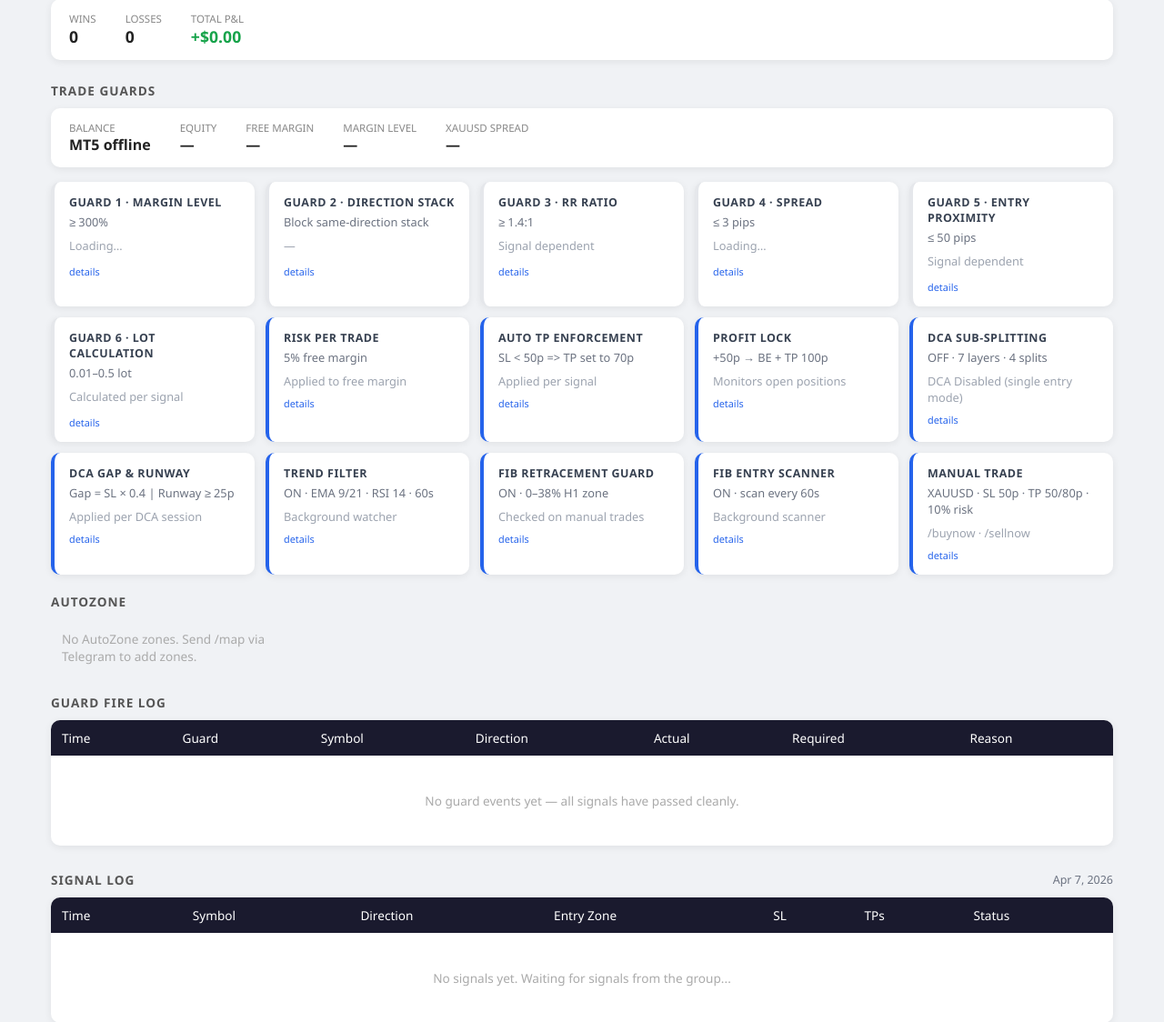
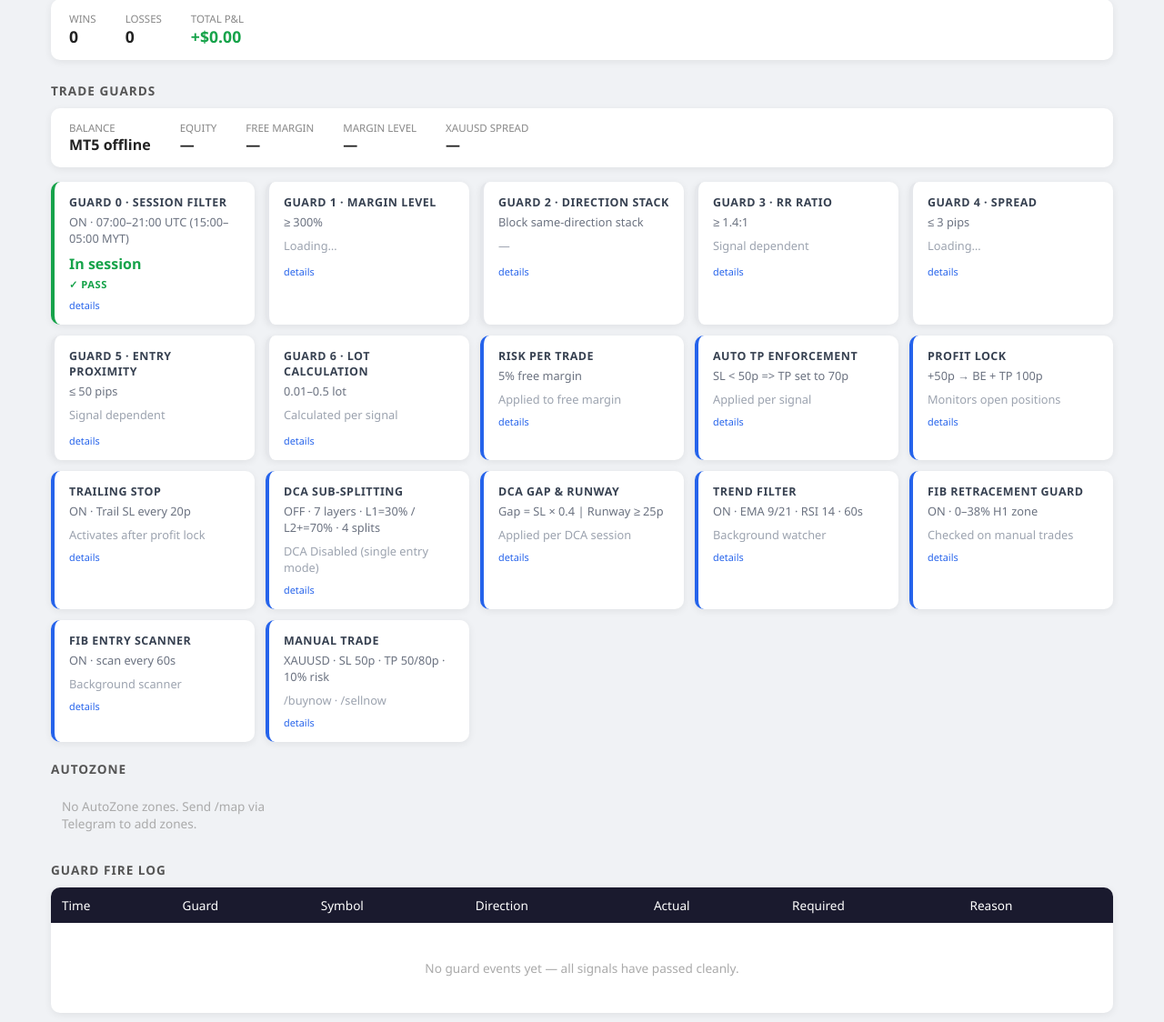
Before and after one commit to jerzagit/botsignal, a Flask app: page / in a window 1280 px wide. Shown: the part 273-1397 px from the top of the page at 91% size. Run offline with Flask 3, Linux system fonts and the light colour scheme; data that the repository does not hold is empty.

Commit message:
Update dashboard: session filter, trailing stop, weighted DCA split
- Guard 0 Session Filter card (07:00–21:00 UTC live in/out status)
- Guard 5 proximity updated to 5 pips (was 50)
- Guard 6 lot calc shows weighted 30/70 L1/L2+ split scenario
- Profit Lock card updated (mentions trailing stop activation)
- New Trailing Stop info card (20p trail after profit lock)
- DCA Sub-Splitting card reflects weighted split + Runner trail
- Manual Trade card notes session guard bypassed for /buynow /sellnow
- JS: GUARD_LABELS + loadGuardConfig updated for session/trail config
- DCA estimate display: L1:lot(splits) L2+:lot(splits) format

Co-Authored-By: Claude Sonnet 4.6 <noreply@anthropic.com>

```diff
--- a/dashboard/app.py
+++ b/dashboard/app.py
@@ -24,8 +24,10 @@ from core.config import (
     SL_MIN_PIPS, TP_ENFORCE_PIPS, RISK_PERCENT, MIN_LOT, MAX_LOT,
     MT5_SYMBOL_SUFFIX, SL_PIP_SIZE, ENV_MODE, MAP_ENABLED,
     PROFIT_LOCK_ENABLED, PROFIT_LOCK_PIPS, PROFIT_LOCK_TP_PIPS,
+    TRAIL_ENABLED, TRAIL_PIPS,
+    SESSION_FILTER_ENABLED, SESSION_START_HOUR_UTC, SESSION_END_HOUR_UTC,
     LAYER_MODE, LAYER_COUNT, LAYER2_PIPS, MAX_SUB_SPLITS,
-    L2_GAP_RATIO, L2_MIN_RUNWAY_PIPS,
+    L2_GAP_RATIO, L2_MIN_RUNWAY_PIPS, L1_LOT_RATIO,
     FIB_GUARD_ENABLED, FIB_MAX_RETRACEMENT,
     FIB_SCANNER_ENABLED, FIB_SCANNER_INTERVAL,
     TREND_ENABLED, TREND_INTERVAL,
@@ -185,8 +187,18 @@ def api_signals():
 @app.route("/api/guards/config")
 def api_guards_config():
     """Return guard thresholds from .env so the dashboard can display them."""
+    # Session hours in MYT (UTC+8) for display
+    start_myt = (SESSION_START_HOUR_UTC + 8) % 24
+    end_myt   = (SESSION_END_HOUR_UTC   + 8) % 24
+
     return jsonify({
         "env_mode":  ENV_MODE,
+        "session_filter": {
+            "enabled":    SESSION_FILTER_ENABLED,
+            "start_utc":  SESSION_START_HOUR_UTC,
+            "end_utc":    SESSION_END_HOUR_UTC,
+            "threshold":  f"{'ON' if SESSION_FILTER_ENABLED else 'OFF'} · {SESSION_START_HOUR_UTC:02d}:00–{SESSION_END_HOUR_UTC:02d}:00 UTC ({start_myt:02d}:00–{end_myt:02d}:00 MYT)",
+        },
         "margin":    {"threshold": f"≥ {MIN_MARGIN_LEVEL:.0f}%",    "enabled": True},
         "stack":     {"threshold": "Block same-direction stack",     "enabled": BLOCK_SAME_DIRECTION_STACK},
         "rr_ratio":  {"threshold": f"≥ {MIN_RR_RATIO:.1f}:1",       "enabled": True},
@@ -197,7 +209,12 @@ def api_guards_config():
         "auto_tp":   {"threshold": f"SL < {SL_MIN_PIPS}p => TP set to {TP_ENFORCE_PIPS}p"},
         "profit_lock": {
             "threshold": f"+{PROFIT_LOCK_PIPS}p → BE + TP {PROFIT_LOCK_TP_PIPS}p",
-            "enabled": PROFIT_LOCK_ENABLED,
+            "enabled":   PROFIT_LOCK_ENABLED,
+        },
+        "trail": {
+            "enabled":   TRAIL_ENABLED,
+            "pips":      TRAIL_PIPS,
+            "threshold": f"{'ON' if TRAIL_ENABLED else 'OFF'} · Trail SL every {TRAIL_PIPS}p",
         },
         "dca": {
             "enabled":        LAYER_MODE,
@@ -205,14 +222,15 @@ def api_guards_config():
             "layer_gap_pips": LAYER2_PIPS,
             "max_sub_splits": MAX_SUB_SPLITS,
             "min_lot":        MIN_LOT,
-            "threshold":      f"{'ON' if LAYER_MODE else 'OFF'} · {LAYER_COUNT} layers · {MAX_SUB_SPLITS} splits",
+            "l1_lot_ratio":   L1_LOT_RATIO,
+            "threshold":      f"{'ON' if LAYER_MODE else 'OFF'} · {LAYER_COUNT} layers · L1={int(L1_LOT_RATIO*100)}% / L2+={int((1-L1_LOT_RATIO)*100)}% · {MAX_SUB_SPLITS} splits",
         },
         "dynamic_gap": {
-            "enabled":      L2_GAP_RATIO > 0,
-            "gap_ratio":    L2_GAP_RATIO,
-            "min_runway":   L2_MIN_RUNWAY_PIPS,
+            "enabled":       L2_GAP_RATIO > 0,
+            "gap_ratio":     L2_GAP_RATIO,
+            "min_runway":    L2_MIN_RUNWAY_PIPS,
             "fallback_pips": LAYER2_PIPS,
-            "threshold":    f"Gap = SL × {L2_GAP_RATIO} | Runway ≥ {L2_MIN_RUNWAY_PIPS}p" if L2_GAP_RATIO > 0 else f"Fixed {LAYER2_PIPS}p gap",
+            "threshold":     f"Gap = SL × {L2_GAP_RATIO} | Runway ≥ {L2_MIN_RUNWAY_PIPS}p" if L2_GAP_RATIO > 0 else f"Fixed {LAYER2_PIPS}p gap",
         },
         "trend": {
             "enabled":    TREND_ENABLED,
@@ -271,21 +289,33 @@ def api_guards_live():
         dca_estimate = None
         if acc and LAYER_MODE:
             free = acc.margin_free
-            # Rough lot estimate: (free × risk%) / (50 SL × $10 pip_value)
             est_total_lot = round(free * RISK_PERCENT / (50 * 10), 2)
             if est_total_lot >= MIN_LOT:
-                est_layers = min(LAYER_COUNT, max(1, int(est_total_lot / MIN_LOT)))
-                est_lot_per_layer = round(est_total_lot / est_layers, 2)
-                est_affordable = max(1, int(est_lot_per_layer / MIN_LOT))
-                est_splits = min(est_affordable, MAX_SUB_SPLITS)
-                est_sub_lot = max(MIN_LOT, round(est_lot_per_layer / est_splits, 2))
+                # SL cap: 50p SL, gap = 50×0.40 = 20p → safe_steps = int(49/20) = 2 → max 3 layers
+                sl_pips_est  = 50
+                gap_est      = max(1, int(sl_pips_est * L2_GAP_RATIO))
+                safe_steps   = int((sl_pips_est - 1) / gap_est)
+                est_layers   = max(1, min(LAYER_COUNT, min(int(est_total_lot / MIN_LOT), 1 + safe_steps)))
+                # Weighted L1/L2+ split
+                if est_layers == 1:
+                    l1_lot = est_total_lot
+                    ln_lot = est_total_lot
+                else:
+                    l1_lot = max(MIN_LOT, round(est_total_lot * L1_LOT_RATIO, 2))
+                    ln_lot = max(MIN_LOT, round((est_total_lot - l1_lot) / (est_layers - 1), 2))
+                # Sub-splits per layer
+                l1_splits = min(max(1, int(l1_lot / MIN_LOT)), MAX_SUB_SPLITS)
+                ln_splits = min(max(1, int(ln_lot / MIN_LOT)), MAX_SUB_SPLITS)
                 dca_estimate = {
                     "total_lot":     est_total_lot,
                     "layers":        est_layers,
-                    "lot_per_layer": est_lot_per_layer,
-                    "splits":        est_splits,
-                    "sub_lot":       est_sub_lot,
-                    "total_orders":  est_layers * est_splits,
+                    "l1_lot":        l1_lot,
+                    "ln_lot":        ln_lot,
+                    "l1_splits":     l1_splits,
+                    "ln_splits":     ln_splits,
+                    "splits":        l1_splits,   # kept for legacy display
+                    "sub_lot":       max(MIN_LOT, round(l1_lot / l1_splits, 2)),
+                    "total_orders":  l1_splits + (est_layers - 1) * ln_splits if est_layers > 1 else l1_splits,
                 }
 
         return jsonify({
--- a/dashboard/templates/index.html
+++ b/dashboard/templates/index.html
@@ -263,8 +263,23 @@
     </div>
   </div>
 
-  <!-- Guard cards (6 guards + 2 info cards) -->
+  <!-- Guard cards -->
   <div class="guards-grid" id="guards-grid">
+    <div class="guard-card" id="gc-session">
+      <div class="g-title">Guard 0 · Session Filter</div>
+      <div class="g-threshold" id="gc-session-thresh">—</div>
+      <div class="g-live na" id="gc-session-live">Loading…</div>
+      <div class="g-status" id="gc-session-status"></div>
+      <div class="g-toggle" onclick="toggleDetail(this)">details</div>
+      <div class="g-detail">
+        Blocks ALL new entries outside London + NY trading hours. Open positions are unaffected — SL/TP still run. Manual /buynow /sellnow bypass this guard.
+        <div class="scenario">Session: 07:00–21:00 UTC = 15:00–05:00 MYT
+PASS: 18:00 UTC (London/NY overlap) → trade allowed ✓
+BLOCK: 02:00 UTC (Asian session) → entry blocked ✗
+Manual /buynow: session filter bypassed ✓
+Existing open positions: unaffected (SL/TP live)</div>
+      </div>
+    </div>
     <div class="guard-card" id="gc-margin">
       <div class="g-title">Guard 1 · Margin Level</div>
       <div class="g-threshold" id="gc-margin-thresh">—</div>
@@ -327,11 +342,11 @@ XAUUSD normal: 1-2 pips | News: 5-15 pips</div>
       <div class="g-status" id="gc-proximity-status"></div>
       <div class="g-toggle" onclick="toggleDetail(this)">details</div>
       <div class="g-detail">
-        Blocks if current price is too far from Hafiz's entry zone. Prevents entering at a bad price. Skipped for L2+ in DCA mode (deeper entries are intentionally outside zone).
-        <div class="scenario">PASS: Zone 5020-5025, price 5022 → inside zone ✓
-PASS: Zone 5020-5025, price 5028 → 30p away ✓
-BLOCK: Zone 5020-5025, price 5080 → 550p away ✗
-DCA L2+: Always skipped (enters 35p deeper by design)</div>
+        Blocks if current price is too far from Hafiz's entry zone. Tightened to 5 pips — prevents premature entry before price reaches the zone. Skipped for L2+ in DCA mode (deeper entries are intentional).
+        <div class="scenario">PASS: Zone 4650-4654, price 4652 → inside zone ✓
+PASS: Zone 4650-4654, price 4654.4 → 4p away ✓
+BLOCK: Zone 4650-4654, price 4659 → 50p away ✗
+DCA L2+: Always skipped (triggered by gap from L1 entry)</div>
       </div>
     </div>
     <div class="guard-card" id="gc-lot_calc">
@@ -341,13 +356,12 @@ DCA L2+: Always skipped (enters 35p deeper by design)</div>
       <div class="g-status" id="gc-lot_calc-status"></div>
       <div class="g-toggle" onclick="toggleDetail(this)">details</div>
       <div class="g-detail">
-        Blocks if calculated lot is 0 — account too small for even MIN_LOT. Lot = (free_margin × risk%) / (SL_pips × pip_value). In DCA mode, split by layers then dynamically sub-split per layer.
-        <div class="scenario">PASS: $1000 margin, 10% risk, 45p SL → 0.22 lot
-  DCA: 0.22 / 7 layers = 0.03/layer
-  Sub-split: min(3, MAX_SUB_SPLITS) = 3
-  → 3 sub-orders × 0.01 per layer ✓
-PASS: $500, 0.12 lot / 7 layers = 0.02
-  → 2 sub-orders × 0.01 per layer ✓
+        Blocks if calculated lot is 0 — account too small for even MIN_LOT. Lot = (free_margin × risk%) / (SL_pips × pip_value). Weighted DCA split: L1 gets 30%, remaining 70% shared across L2+.
+        <div class="scenario">PASS: $500 margin, 10% risk, 50p SL → 0.09 lot
+  L1 (30%): 0.03 lot → 3 sub-orders × 0.01
+  L2 (35%): 0.03 lot → 3 sub-orders × 0.01
+  L3 (35%): 0.03 lot → skipped (runway guard)
+PASS: $1000, 0.20 lot → L1=0.06, L2=0.07, L3=0.07
 BLOCK: $50 margin → 0.005 lot < MIN_LOT → blocked</div>
       </div>
     </div>
@@ -385,14 +399,35 @@ SL = 60p → no adjustment, use Hafiz's TP as-is</div>
       <div class="g-live na" id="gc-profitlock-live">Monitors open positions</div>
       <div class="g-toggle" onclick="toggleDetail(this)">details</div>
       <div class="g-detail">
-        When any bot position runs +40 pips profit, SL moves to breakeven (risk-free). TP positions get TP pushed to +100p. Runner positions (no TP) ride indefinitely with BE protection. Checked every 60s.
-        <div class="scenario">SELL entry @ 5024, 4 sub-orders:
-Sub 1 (TP1): hits TP1 at +70p → closes, profit secured
-Sub 2 (TP2): at +40p → BE! then hits TP2 at +90p → closes
-Sub 3 (TP2): at +40p → BE + TP pushed to +100p
-Sub 4 (Runner): at +40p → SL→5024 (BE), NO TP cap
-  → rides indefinitely with zero risk!
-  → price runs 200p? Pure profit. Reverses? $0 loss.</div>
+        When any position reaches +50 pips profit, SL moves to breakeven (entry price) and TP tightens to entry ± 100p. Checked every 30s. After locking, trailing stop activates automatically.
+        <div class="scenario">SELL entry @ 4651, profit lock at +50p (price = 4646):
+  SL → 4651 (breakeven, zero risk)
+  TP → 4641 (entry − 100p)
+  → Trailing stop now active (20p trail)
+
+Price drops to 4635 (+20p further):
+  Trail kicks in → SL moves to 4637
+  → Profit guaranteed even if price reverses</div>
+      </div>
+    </div>
+    <div class="guard-card info" id="gc-trail">
+      <div class="g-title">Trailing Stop</div>
+      <div class="g-threshold" id="gc-trail-thresh">—</div>
+      <div class="g-live na" id="gc-trail-live">Activates after profit lock</div>
+      <div class="g-toggle" onclick="toggleDetail(this)">details</div>
+      <div class="g-detail">
+        After profit lock fires, SL trails price every 20 pips of further favorable movement. SL only moves in profit direction — never backwards. Locks in progressively more profit as price runs.
+        <div class="scenario">SELL locked @ 4651 (SL=BE), price now 4646:
+  trail_price seeded = 4646
+
+Price → 4644 (2p move, < 20p threshold → no trail)
+Price → 4628 (18p move below seed → trail!)
+  New SL = 4628 + 20p = 4630
+  trail_price updated = 4628
+
+Price → 4610 (18p below 4628 → trail!)
+  New SL = 4610 + 20p = 4612
+  → Minimum profit locked: entry−4612 = 39p</div>
       </div>
     </div>
     <div class="guard-card info" id="gc-dca">
@@ -401,19 +436,19 @@ Sub 4 (Runner): at +40p → SL→5024 (BE), NO TP cap
       <div class="g-live na" id="gc-dca-live">Calculated per signal</div>
       <div class="g-toggle" onclick="toggleDetail(this)">details</div>
       <div class="g-detail">
-        Each DCA layer is dynamically split into sub-orders based on your margin. TPs distributed in thirds: secure quick (TP1), medium (TP2), and runners (no TP, ride with BE).
-        <div class="scenario">Formula: splits = min(lot_per_layer / MIN_LOT, MAX_SUB_SPLITS)
+        Weighted lot split: L1 gets 30% of total lot, remaining 70% shared equally across L2+. Each layer sub-splits into orders with TPs distributed in thirds: TP1 (quick), TP2 (medium), Runner (no TP).
+        <div class="scenario">Weighted split (L1_LOT_RATIO = 30%):
+  Total 0.09 lot, 3 layers:
+  L1 = 0.09 × 30% = 0.03 → 3 sub-orders × 0.01
+  L2 = 0.09 × 35% = 0.03 → 3 sub-orders × 0.01
+  L3 = 0.09 × 35% = 0.03 → skipped (runway)
 
-TP distribution (thirds strategy):
+TP thirds per layer:
   1 split:  1×TP1
   2 splits: 1×TP1, 1×TP2
   3 splits: 1×TP1, 1×TP2, 1×Runner
   4 splits: 1×TP1, 2×TP2, 1×Runner
-
-$200  → 3 splits: TP1 + TP2 + Runner
-$500  → 4 splits: TP1 + TP2×2 + Runner
-$1000 → 4 splits: TP1 + TP2×2 + Runner
-Runner = no TP, rides with BE protection</div>
+Runner = no TP, rides with trailing stop + BE</div>
       </div>
     </div>
     <div class="guard-card info" id="gc-dynamic-gap">
@@ -507,16 +542,16 @@ Stale cleanup: 30min pending, 24h cooldown</div>
       <div class="g-live na" id="gc-manual-live">/buynow · /sellnow</div>
       <div class="g-toggle" onclick="toggleDetail(this)">details</div>
       <div class="g-detail">
-        Instant market entry with fixed SL/TP pip distances. Separate risk allocation from Hafiz signals. Runs through same DCA pipeline — all 6 guards, layered entry, sub-splitting, profit lock.
+        Instant market entry with fixed SL/TP pip distances. Separate risk allocation from Hafiz signals. Runs through same DCA pipeline — all guards (session filter bypassed), layered entry, sub-splitting, profit lock + trailing stop.
         <div class="scenario">/buynow flow:
   1. Get current ask price from MT5
   2. Calculate SL/TP from fixed pip distances
   3. Check trend (H1+H4) — warn if opposing
   4. Check fib (H1) — warn if outside 38.2%
   5. If warnings → CONFIRM/CANCEL
-  6. If clear → execute immediately
-  7. DCA layers + sub-splits + TP thirds
-  8. Profit lock monitors positions
+  6. Execute immediately (session filter bypassed)
+  7. DCA layers (30/70 weighted) + sub-splits
+  8. Profit lock → trailing stop monitors
 
 Risk: separate MANUAL_RISK_PERCENT (not Hafiz's)
 Does NOT affect Hafiz signal flow</div>
@@ -758,6 +793,7 @@ Does NOT affect Hafiz signal flow</div>
 
   // ── Guard label map ──────────────────────────────────────────────
   const GUARD_LABELS = {
+    session:   'Session Filter',
     margin:    'Margin Level',
     stack:     'Direction Stack',
     rr_ratio:  'RR Ratio',
@@ -782,6 +818,29 @@ Does NOT affect Hafiz signal flow</div>
       .then(r => r.json())
       .then(d => {
         const set = (id, val) => { const el = document.getElementById(id); if (el) el.textContent = val; };
+
+        // Session filter card
+        set('gc-session-thresh', d.session_filter?.threshold || '—');
+        if (d.session_filter) {
+          const now_utc = new Date().getUTCHours();
+          const s = d.session_filter.start_utc, e = d.session_filter.end_utc;
+          const inSession = s <= e ? (now_utc >= s && now_utc < e) : (now_utc >= s || now_utc < e);
+          const scEl = document.getElementById('gc-session');
+          const slEl = document.getElementById('gc-session-live');
+          const ssEl = document.getElementById('gc-session-status');
+          if (!d.session_filter.enabled) {
+            slEl.textContent = 'Disabled'; slEl.className = 'g-live na';
+          } else if (inSession) {
+            slEl.textContent = 'In session'; slEl.className = 'g-live ok';
+            ssEl.textContent = '✓ PASS'; ssEl.className = 'g-status ok';
+            scEl.classList.add('pass');
+          } else {
+            slEl.textContent = 'Outside session'; slEl.className = 'g-live bad';
+            ssEl.textContent = '✗ BLOCK'; ssEl.className = 'g-status bad';
+            scEl.classList.add('block');
+          }
+        }
+
         set('gc-margin-thresh',    d.margin?.threshold    || '—');
         set('gc-stack-thresh',     d.stack?.threshold     || '—');
         set('gc-rr_ratio-thresh',  d.rr_ratio?.threshold  || '—');
@@ -790,54 +849,41 @@ Does NOT affect Hafiz signal flow</div>
         set('gc-lot_calc-thresh',  d.lot_calc?.threshold  || '—');
         set('gc-risk-thresh',      d.risk?.threshold      || '—');
         set('gc-autotp-thresh',    d.auto_tp?.threshold   || '—');
+
         set('gc-profitlock-thresh', d.profit_lock?.threshold || '—');
-        if (d.profit_lock && !d.profit_lock.enabled) {
-          const plCard = document.getElementById('gc-profitlock');
-          if (plCard) {
-            document.getElementById('gc-profitlock-live').textContent = 'Disabled';
-          }
-        }
+        if (d.profit_lock && !d.profit_lock.enabled)
+          set('gc-profitlock-live', 'Disabled');
+
+        set('gc-trail-thresh', d.trail?.threshold || '—');
+        if (d.trail && !d.trail.enabled)
+          set('gc-trail-live', 'Disabled');
 
         // DCA config card
         set('gc-dca-thresh', d.dca?.threshold || '—');
-        if (d.dca && !d.dca.enabled) {
-          const dcaCard = document.getElementById('gc-dca');
-          if (dcaCard) {
-            document.getElementById('gc-dca-live').textContent = 'DCA Disabled (single entry mode)';
-          }
-        }
+        if (d.dca && !d.dca.enabled)
+          set('gc-dca-live', 'DCA Disabled (single entry mode)');
 
-        // New guard cards
         set('gc-dynamic-gap-thresh', d.dynamic_gap?.threshold || '—');
-        if (d.dynamic_gap && !d.dynamic_gap.enabled) {
+        if (d.dynamic_gap && !d.dynamic_gap.enabled)
           set('gc-dynamic-gap-live', `Fixed ${d.dynamic_gap?.fallback_pips}p gap`);
-        }
 
         set('gc-trend-thresh', d.trend?.threshold || '—');
-        if (d.trend && !d.trend.enabled) {
-          set('gc-trend-live', 'Disabled');
-        }
+        if (d.trend && !d.trend.enabled) set('gc-trend-live', 'Disabled');
 
         set('gc-fib-guard-thresh', d.fib_guard?.threshold || '—');
-        if (d.fib_guard && !d.fib_guard.enabled) {
-          set('gc-fib-guard-live', 'Disabled');
-        }
+        if (d.fib_guard && !d.fib_guard.enabled) set('gc-fib-guard-live', 'Disabled');
 
         set('gc-fib-scanner-thresh', d.fib_scanner?.threshold || '—');
-        if (d.fib_scanner && !d.fib_scanner.enabled) {
-          set('gc-fib-scanner-live', 'Disabled');
-        }
+        if (d.fib_scanner && !d.fib_scanner.enabled) set('gc-fib-scanner-live', 'Disabled');
 
         set('gc-manual-thresh', d.manual_trade?.threshold || '—');
 
         // Environment badge
         const envBadge = document.getElementById('env-badge');
         if (d.env_mode === 'live') {
-          envBadge.textContent = 'LIVE';
-          envBadge.className = 'badge env-live';
+          envBadge.textContent = 'LIVE'; envBadge.className = 'badge env-live';
         } else {
-          envBadge.textContent = 'DEMO';
-          envBadge.className = 'badge env-demo';
+          envBadge.textContent = 'DEMO'; envBadge.className = 'badge env-demo';
         }
 
         // Stack guard: grey out if disabled
@@ -917,11 +963,11 @@ Does NOT affect Hafiz signal flow</div>
         const dcaLive = document.getElementById('gc-dca-live');
         if (d.dca_estimate) {
           const e = d.dca_estimate;
-          const txt = `${e.layers}L × ${e.splits}s × ${e.sub_lot} = ${e.total_orders} orders`;
+          const txt = `${e.layers}L · L1:${e.l1_lot}(${e.l1_splits}s) L2+:${e.ln_lot}(${e.ln_splits}s) = ${e.total_orders} orders`;
           dcaEl.textContent = txt;
           dcaItem.style.display = '';
-          if (dcaLive) {
-            dcaLive.textContent = `${e.total_lot} lot → ${e.layers} layers × ${e.splits} splits × ${e.sub_lot}`;
+          if (dcaLive && dcaLive.textContent === 'Calculated per signal') {
+            dcaLive.textContent = `${e.total_lot} lot → L1=${e.l1_lot}×${e.l1_splits} | L2+=${e.ln_lot}×${e.ln_splits}`;
             dcaLive.className = 'g-live ok';
           }
         } else {
```
